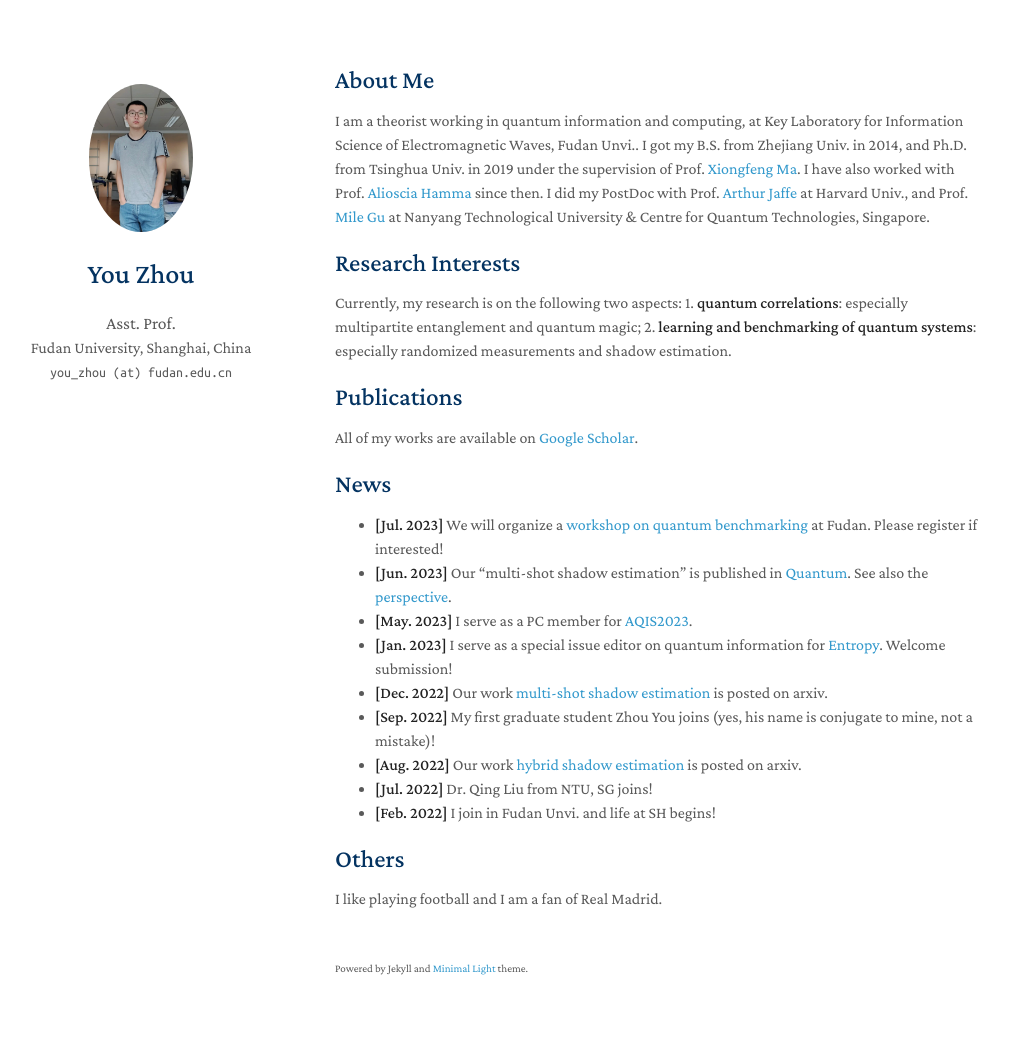
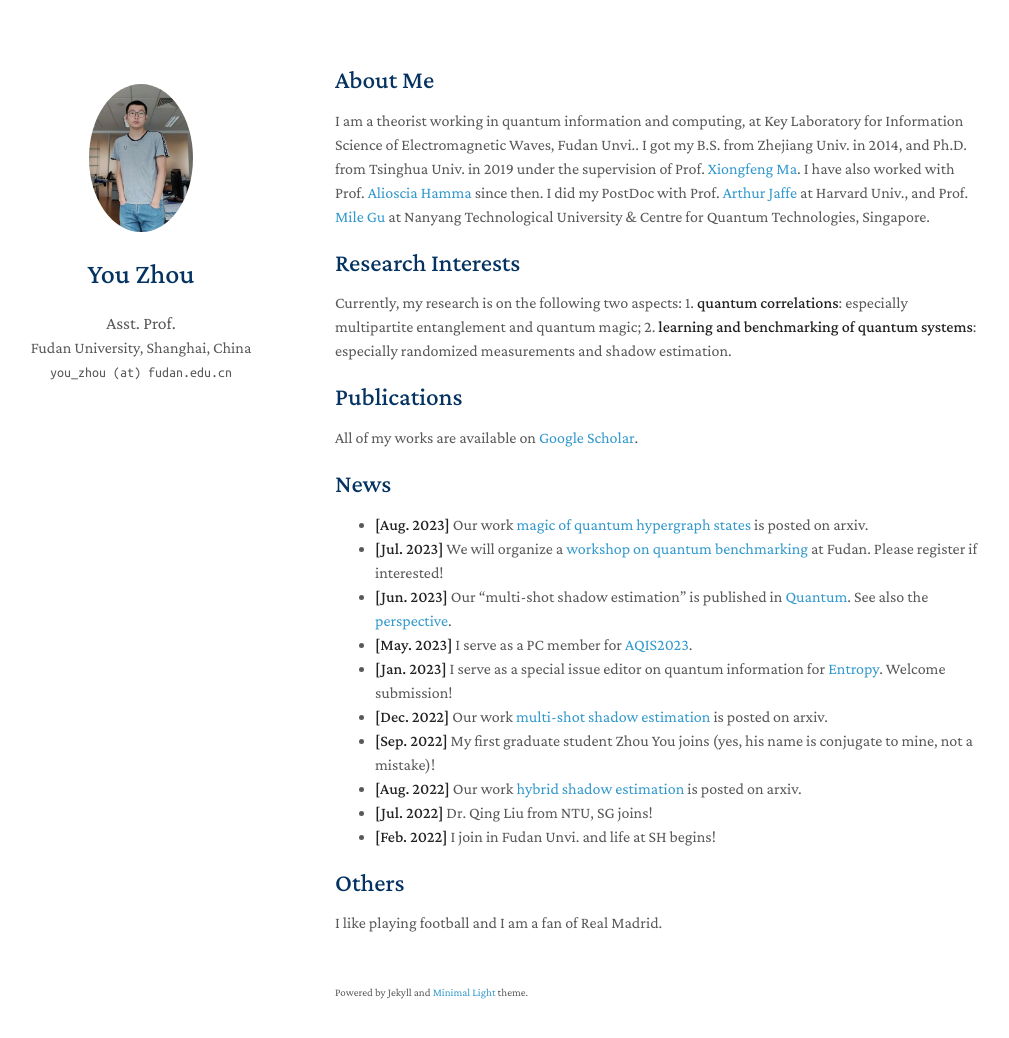
Before and after one commit to youzhoutravel/homepage1, a Jekyll site: the page built from index.md, in a window 1280 px wide and 1073 px high. Shown: the top 1038 px of the window, without its empty margins (135-1144 px from the left). Built offline with Jekyll 4.4.1, drawn with Linux system fonts in a browser that asks for light colours; nearby versions of some CDN libraries; a style sheet for code colours, icons or effects is not loaded; our own code applies the rules of GitHub Pages for plain Markdown files.

Commit message:
Update index.md

```diff
--- a/index.md
+++ b/index.md
@@ -14,6 +14,7 @@ Currently, my research is on the following two aspects: 1. **quantum correlation
 All of my works are available on [Google Scholar](https://scholar.google.com/citations?view_op=list_works&hl=en&hl=en&user=oQ_tbtYAAAAJ&sortby=pubdate).
 
 ## News
+- **[Aug. 2023]** Our work [magic of quantum hypergraph states](https://arxiv.org/pdf/2308.01886.pdf) is posted on arxiv.
 - **[Jul. 2023]** We will organize a [workshop on quantum benchmarking](http://iwqcvv2023.top) at Fudan. Please register if interested!
 - **[Jun. 2023]** Our "multi-shot shadow estimation" is published in [Quantum](https://quantum-journal.org/papers/q-2023-06-29-1044/). See also the [perspective](https://quantum-journal.org/views/qv-2023-06-29-74/).
 - **[May. 2023]** I serve as a PC member for [AQIS2023](http://aqis-conf.org/2023/).
```
